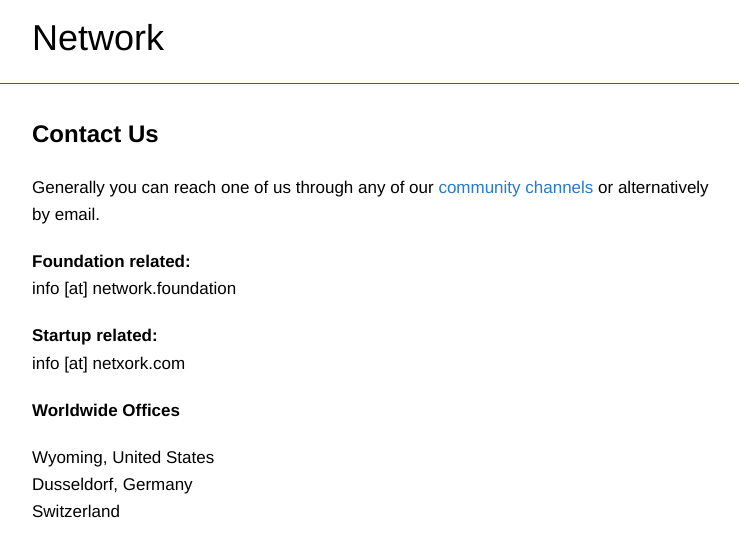
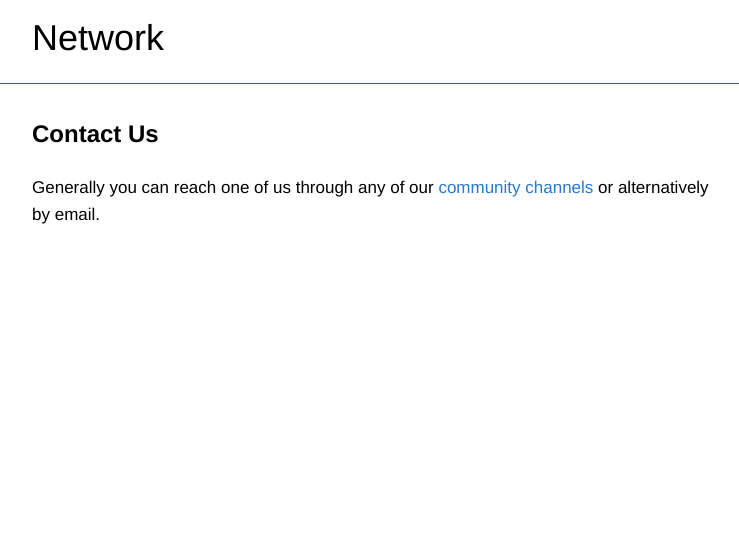
Before and after one commit to networkf/network.github.io, a Jekyll site: the page built from contact.md, in a window 1280 px wide. Shown: the top 557 px of the page, without its empty margins (138-877 px from the left). Built offline with Jekyll 4.4.1, drawn with Linux system fonts in a browser that asks for light colours; some web fonts are replaced; our own code applies the rules of GitHub Pages for plain Markdown files; the repository's description, which GitHub fills in, is left out.

Commit message:
Update contact.md

```diff
--- a/contact.md
+++ b/contact.md
@@ -9,20 +9,3 @@ layout: default
 <br>
 
 Generally you can reach one of us through any of our [community channels](/community) or alternatively by email.
-
-**Foundation related:**
-<br>
-info [at] network.foundation
-
-**Startup related:**
-<br>
-info [at] netxork.com
-
-
-**Worldwide Offices**
-
-Wyoming, United States
-<br>
-Dusseldorf, Germany
-<br>
-Switzerland
```
